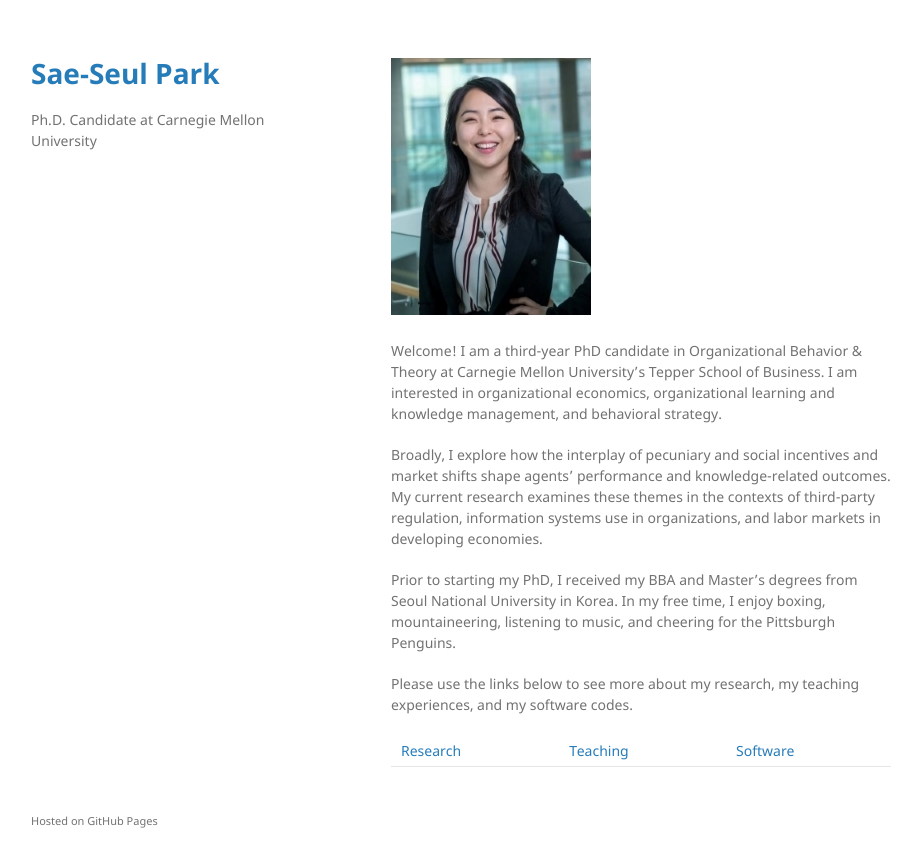
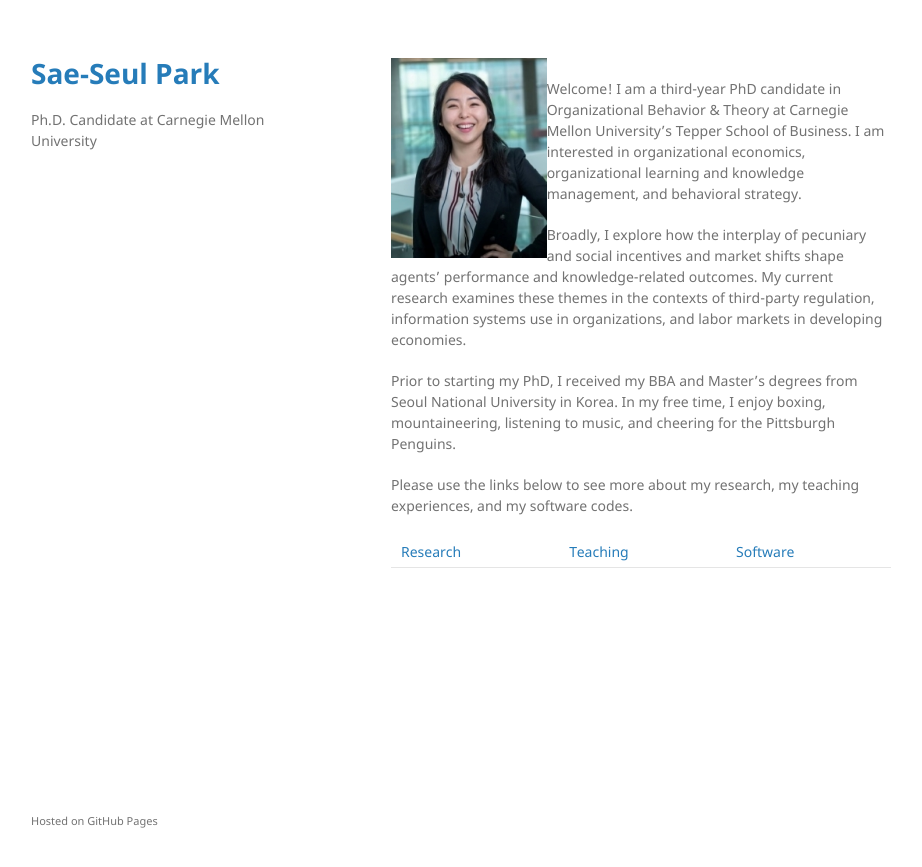
Before and after one commit to saepark/saepark.github.io, a Jekyll site: the page built from index.md, in a window 1280 px wide. Shown: the top 867 px of the page, without its empty margins (179-1101 px from the left). Built offline with Jekyll 4.4.1, drawn with Linux system fonts in a browser that asks for light colours; our own code applies the rules of GitHub Pages for plain Markdown files.

Commit message:
Update index.md

```diff
--- a/index.md
+++ b/index.md
@@ -1,4 +1,4 @@
-<img align="left; margin: 0px 15px 15px 0px" src="https://saepark.github.io/assets/img/sae-seul-park.jpg">
+<img align="left" height="200" src="https://saepark.github.io/assets/img/sae-seul-park.jpg">
 
 Welcome! I am a third-year PhD candidate in Organizational Behavior & Theory at Carnegie Mellon University's Tepper School of Business. I am interested in organizational economics, organizational learning and knowledge management, and behavioral strategy.
 
```
